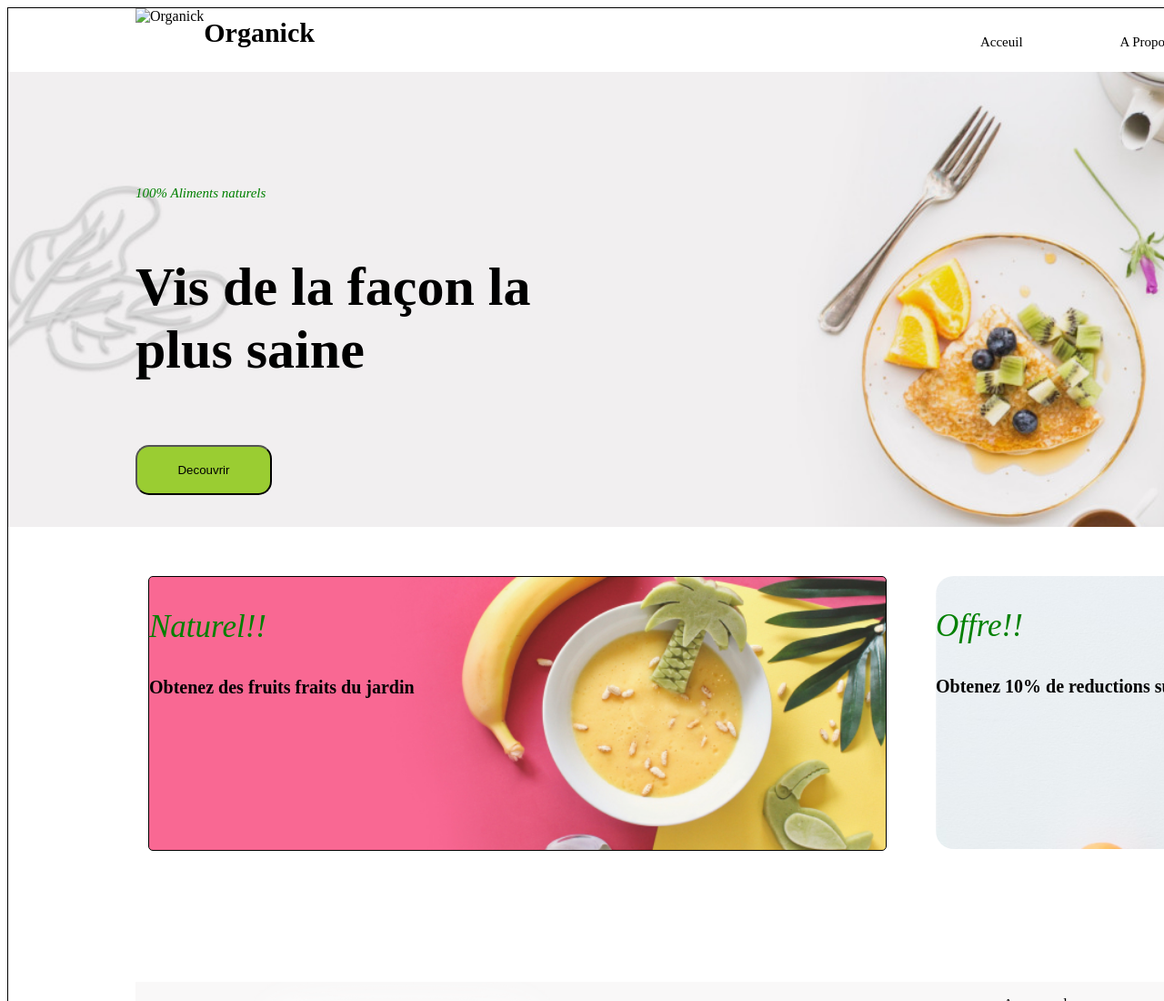
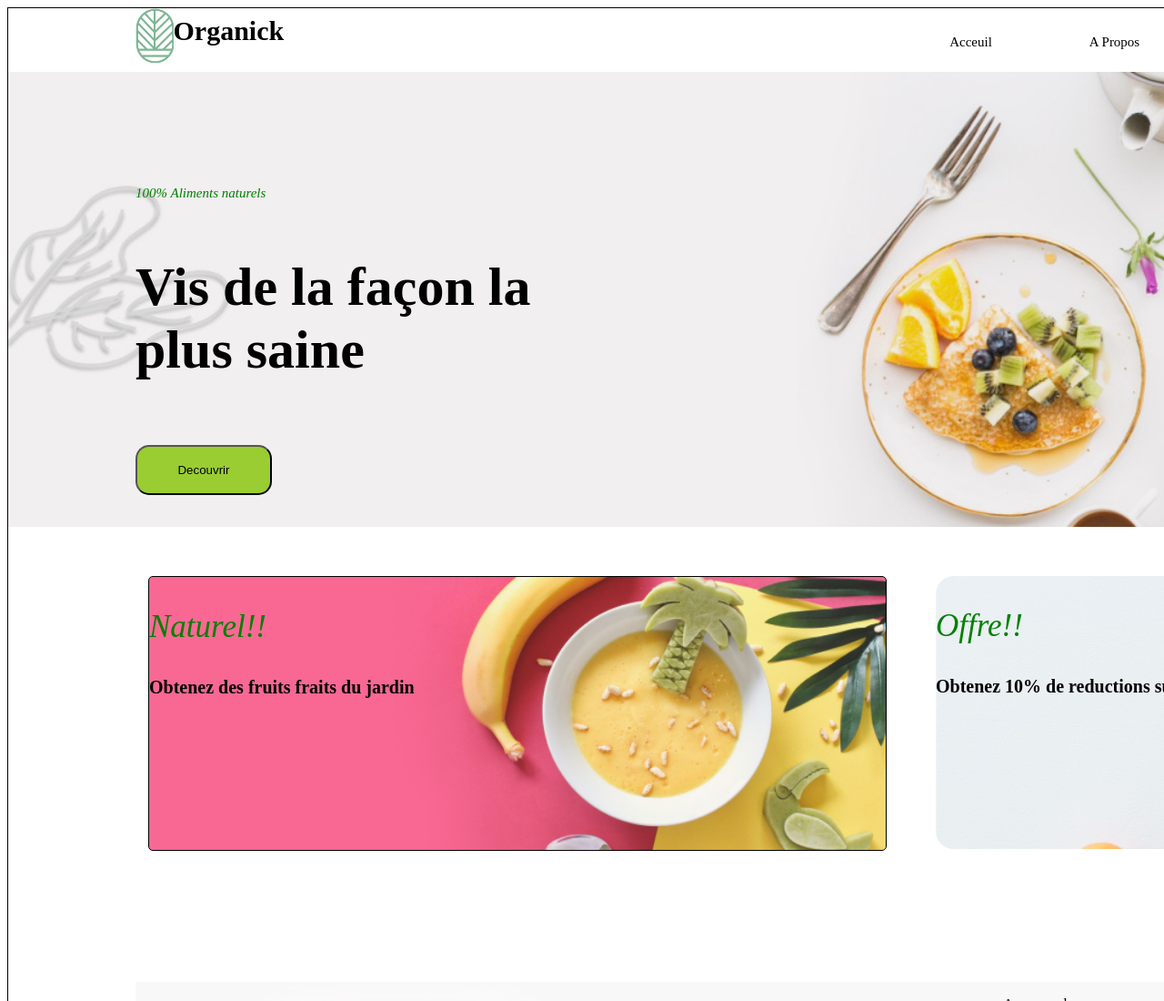
Before and after one commit to dijalee/mongithub, a plain HTML site: page index.html in a window 1280 px wide. Shown: the top 1100 px of the page at 91% size. Drawn offline with Linux system fonts and the light colour scheme; files whose address does not match are found by name.

Commit message:
push test

```diff
--- a/index.html
+++ b/index.html
@@ -11,7 +11,7 @@
                 <div class="header">
                     <div class="logo">
                         <div class="gauche">
-                            <a href="www.google.com"><img height="60px" src="./images/Logo.png" alt="Organick"></a>
+                            <a href="www.google.com"><img height="60px" src="./image3/Logo.png" alt="Organick"></a>
                             <div class="divb"><b>Organick</b></div>
                         </div>
                     </div>
```
